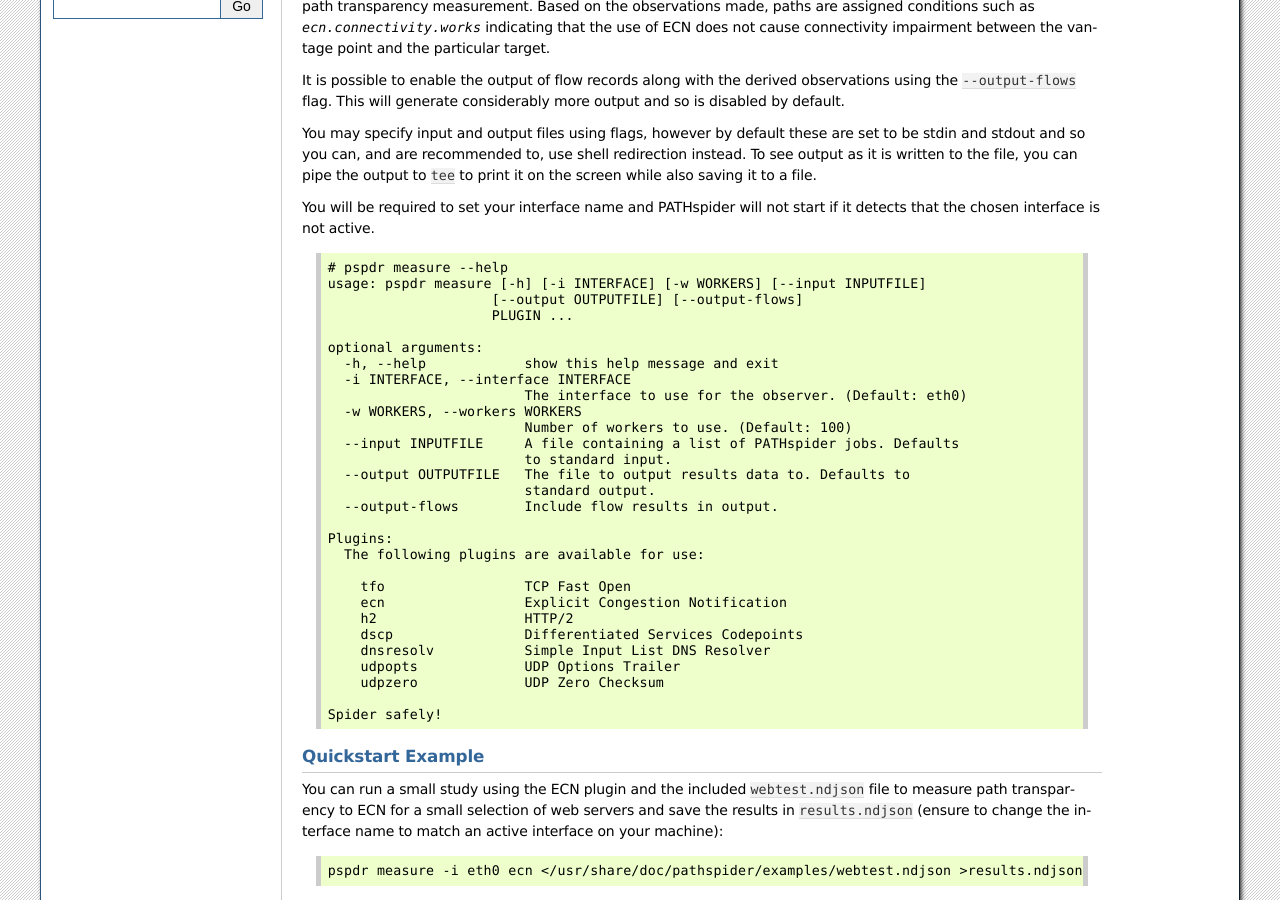
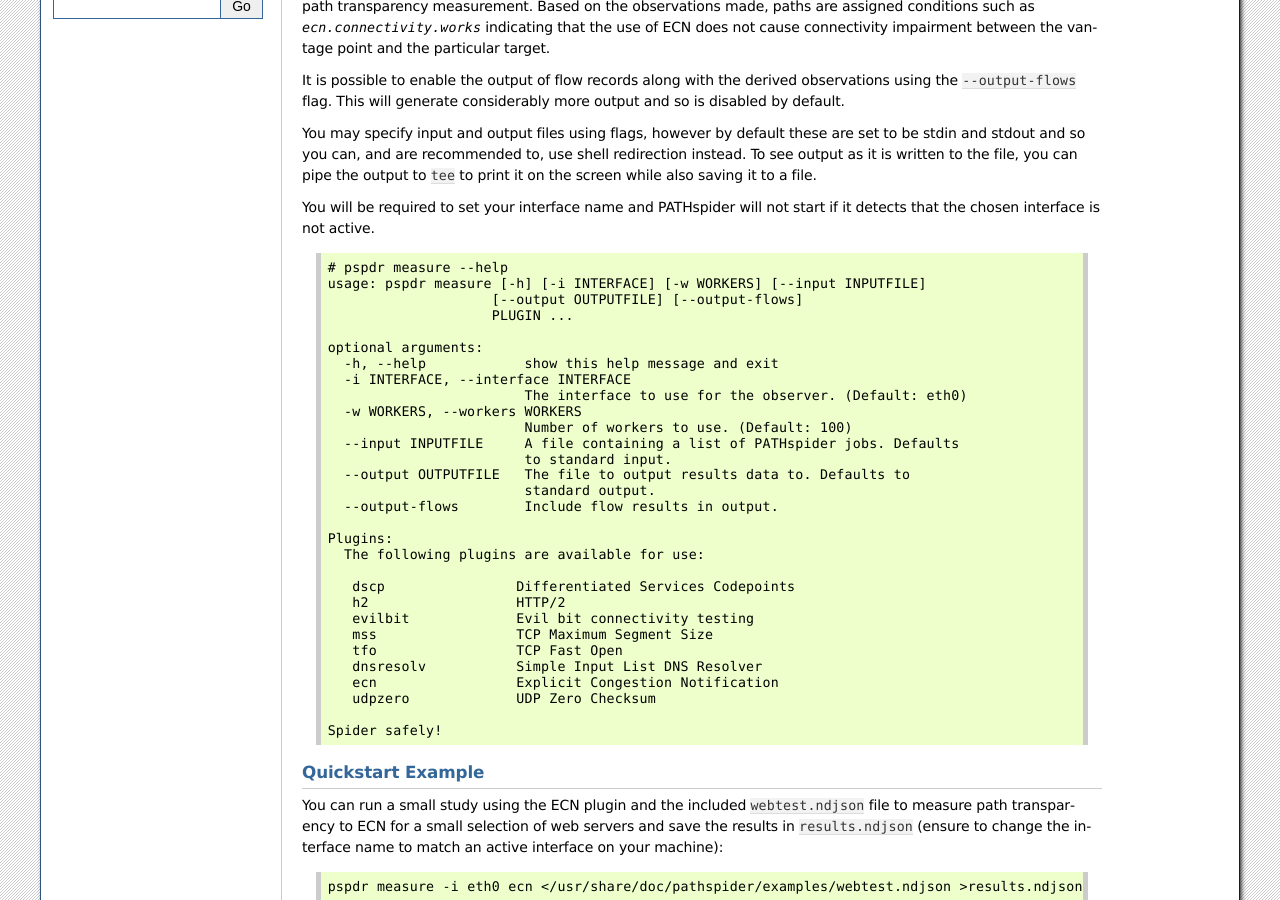
Before and after one commit to mami-project/pathspider, a Sphinx documentation site: the page built from doc/using.rst, in a window 1280 px wide and 900 px high, scrolled down 549 px. Built offline with Sphinx 7.4.7, drawn with Linux system fonts in a browser that asks for light colours; the version number could not be read and is left out.

```diff
--- a/doc/using.rst
+++ b/doc/using.rst
@@ -71,13 +71,14 @@ if it detects that the chosen interface is not active.
  Plugins:
    The following plugins are available for use:
 
-     tfo                 TCP Fast Open
-     ecn                 Explicit Congestion Notification
-     h2                  HTTP/2
-     dscp                Differentiated Services Codepoints
-     dnsresolv           Simple Input List DNS Resolver
-     udpopts             UDP Options Trailer
-     udpzero             UDP Zero Checksum
+    dscp                Differentiated Services Codepoints
+    h2                  HTTP/2
+    evilbit             Evil bit connectivity testing
+    mss                 TCP Maximum Segment Size
+    tfo                 TCP Fast Open
+    dnsresolv           Simple Input List DNS Resolver
+    ecn                 Explicit Congestion Notification
+    udpzero             UDP Zero Checksum
 
  Spider safely!
 
```
